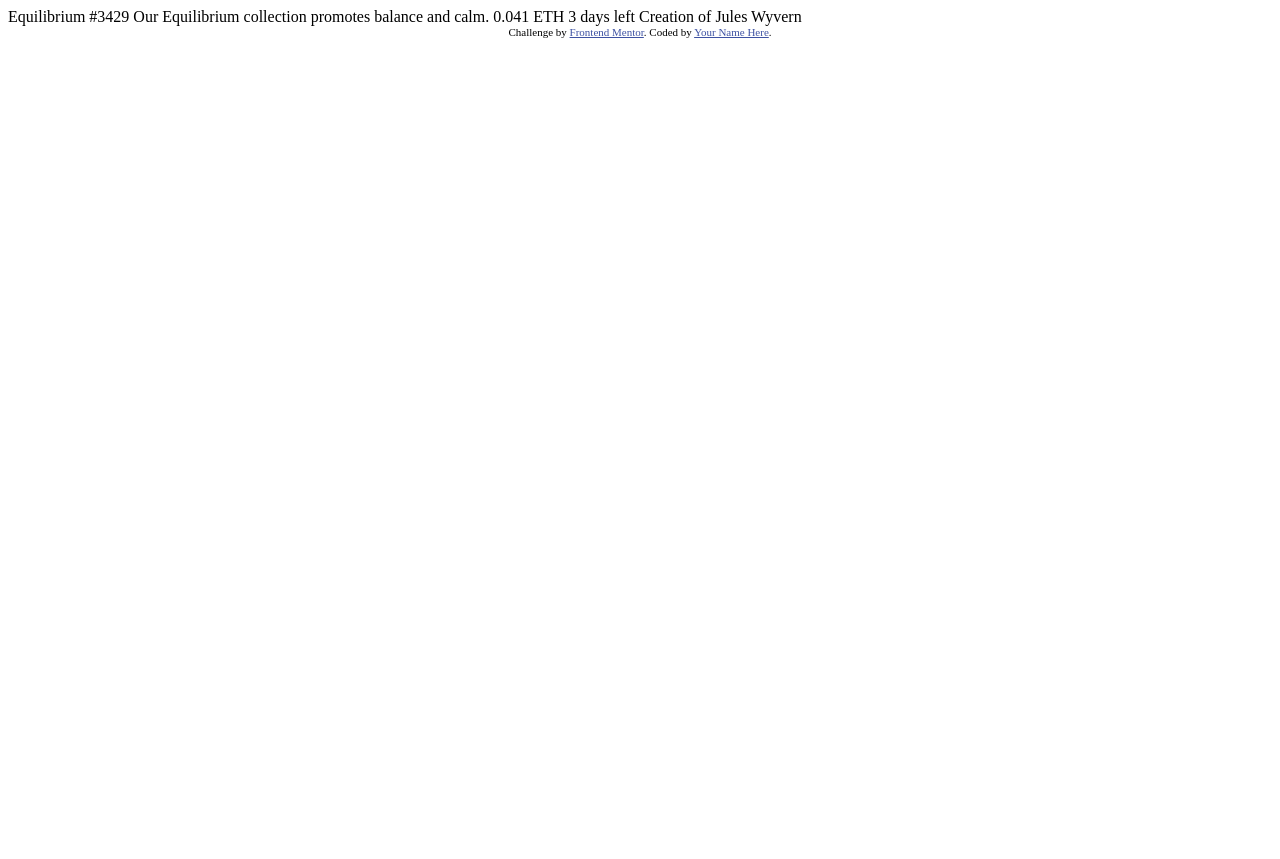
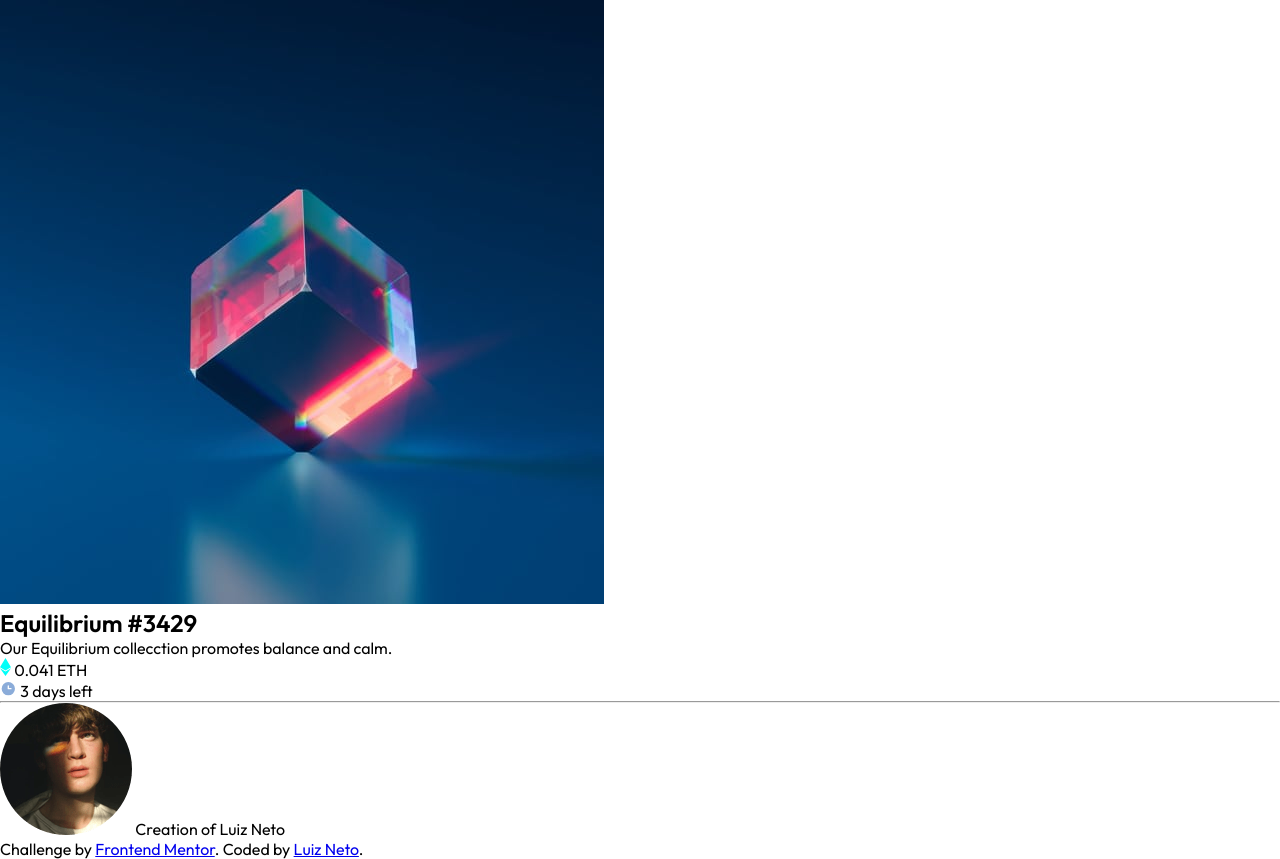
Before and after one commit to 1luizneto/NFT-Card, a plain HTML site: page index.html in a window 1280 px wide. Before the commit the page ends 800 px from the top, so only its background shows below. Drawn offline with Linux system fonts and the light colour scheme.

Commit message:
Esqueleto do projeto

```diff
--- /dev/null
+++ b/css/reset.css
@@ -0,0 +1,15 @@
+:root {
+    --softblue: #8bacda;
+    --cyan: #00fff7;
+    --mainBg: #0d192b;
+    --cardBg: #14253d;
+    --line: #2f415b;
+    --white: #fff;
+}
+
+* {
+    margin: 0;
+    padding: 0;
+    box-sizing: border-box;
+    font-family: 'Outfit', sans-serif;
+}
--- a/index.html
+++ b/index.html
@@ -1,33 +1,60 @@
 <!DOCTYPE html>
 <html lang="en">
 <head>
-  <meta charset="UTF-8">
-  <meta name="viewport" content="width=device-width, initial-scale=1.0"> <!-- displays site properly based on user's device -->
+    <meta charset="UTF-8">
+    <meta name="viewport" content="width=device-width, initial-scale=1.0">
+    <!-- displays site properly based on user's device -->
 
-  <link rel="icon" type="image/png" sizes="32x32" href="./images/favicon-32x32.png">
+    <link rel="icon" type="image/png" sizes="32x32" href="./images/favicon-32x32.png">
 
-  <title>Frontend Mentor | NFT preview card component</title>
+    <title>Frontend Mentor | NFT preview card component</title>
 
-  <!-- Feel free to remove these styles or customise in your own stylesheet 👍 -->
-  <style>
-    .attribution { font-size: 11px; text-align: center; }
-    .attribution a { color: hsl(228, 45%, 44%); }
-  </style>
+    <link rel="preconnect" href="https://fonts.googleapis.com">
+    <link rel="preconnect" href="https://fonts.gstatic.com" crossorigin>
+    <link href="https://fonts.googleapis.com/css2?family=Outfit:wght@300;400;600&display=swap" rel="stylesheet">
+
+    <link rel="stylesheet" href="./css/reset.css">
+    <link rel="stylesheet" href="./css/styles.css">
+
 </head>
 <body>
 
-  Equilibrium #3429
+<div class="container">
+    <article class="card">
+        <img src="./images/image-equilibrium.jpg" alt="Imagem NFT">
 
-  Our Equilibrium collection promotes balance and calm.
+        <main>
+            <h1>Equilibrium #3429</h1>
 
-  0.041 ETH
-  3 days left
+            <p>Our Equilibrium collecction promotes balance and calm.</p>
 
-  Creation of Jules Wyvern
+            <footer class="footer-texts">
+            <div class="coin">
+                <img src="./images/icon-ethereum.svg" alt="Icon Ethereum">
+                <span>0.041 ETH</span>
+            </div>
+            <div class="time">
+                <img src="./images/icon-clock.svg" alt="Time">
+                <span>3 days left</span>
+            </div>
+        </footer>
 
-  <div class="attribution">
+        </main>
+
+
+
+        <hr class="line">
+
+        <footer class="main-footer">
+            <img src="./images/image-avatar.png" alt="Imagem do Avatar">
+            <span> Creation of <span class="name">Luiz Neto</span> </span>
+        </footer>
+    </article>
+</div>
+
+<div class="attribution">
     Challenge by <a href="https://www.frontendmentor.io?ref=challenge" target="_blank">Frontend Mentor</a>.
-    Coded by <a href="#">Your Name Here</a>.
-  </div>
+    Coded by <a href="#">Luiz Neto</a>.
+</div>
 </body>
 </html>
```
Also changed, not shown: css/styles.css (added).
